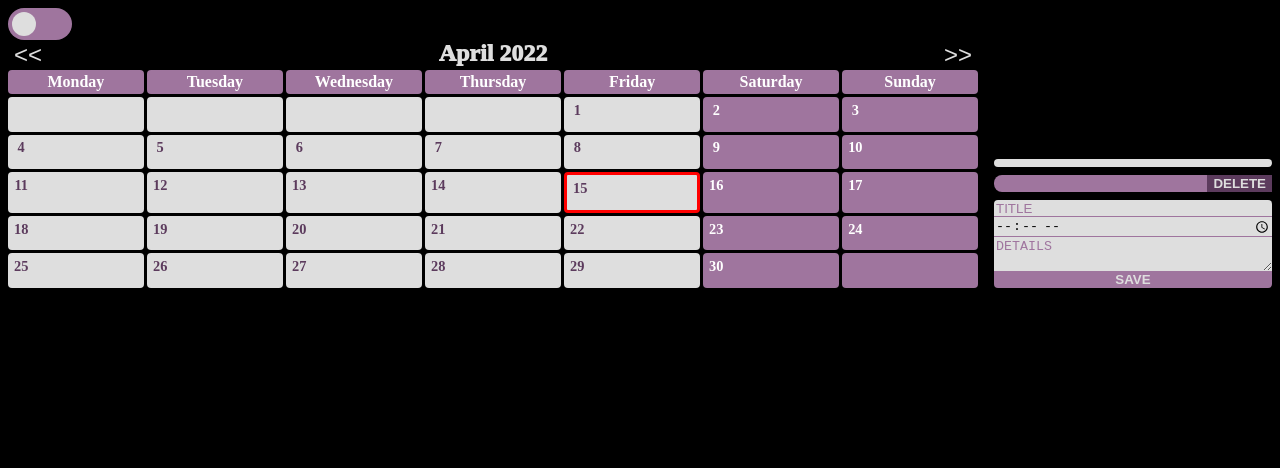
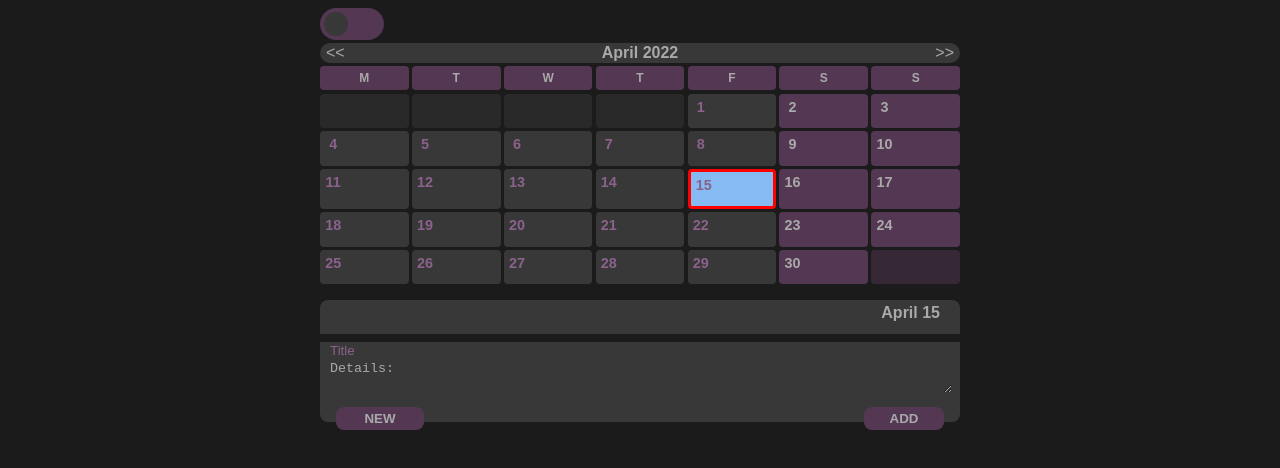
Before and after one commit to Kuovinen/TaskManager, a React (Create React App) app: page / in a window 1280 px wide. Shown: the top 468 px of the page. Built offline with nearby package versions, Linux system fonts and the light colour scheme.

Commit message:
visual and functional restructure to fit a vertical model

```diff
--- a/src/App.css
+++ b/src/App.css
@@ -1,13 +1,18 @@
 :root {
-  --cp-White: hsl(0, 0%, 87%);
-  --cp-lGrey: hsl(301, 18%, 54%);
-  --cp-lGrey25: rgb(158, 116, 157, 0.25);
+  --cp-Main: #383838;
+  --cp-Accent: #543753;
+  --cp-Accent25: rgb(158, 116, 157, 0.25);
   --cp-dGrey: rgb(92, 59, 93);
   --cp-Blue: rgb(134, 186, 243);
-  --cp-Black: rgb(0, 0, 0);
+  --cp-Background: #1b1b1b;
+  --cp-Text: #a9a9a9;
+  --cp-Text2: #8b628c;
 }
 body {
-  background-color: var(--cp-Black);
+  background-color: var(--cp-Background);
+  font-family: arial;
+  display: flex;
+  justify-content: center;
 }
 
 .switch {
@@ -27,7 +32,7 @@ body {
   left: 0;
   right: 0;
   bottom: 0;
-  background-color: var(--cp-lGrey);
+  background-color: var(--cp-Accent);
   -webkit-transition: 0.4s;
   transition: 0.4s;
   border-radius: 2vh;
@@ -40,26 +45,28 @@ body {
   width: 3vh;
   left: 0.5vh;
   bottom: 0.5vh;
-  background-color: var(--cp-White);
+  background-color: var(--cp-Main);
   -webkit-transition: 0.4s;
   transition: 0.4s;
   border-radius: 50%;
 }
 input:checked + .slider:before {
   transform: translateX(4vh);
-  background: var(--cp-lGrey);
+  background: var(--cp-Accent);
 }
 input:checked + .slider {
-  background: var(--cp-White);
+  background: var(--cp-Main);
 }
 .timetable {
-  flex: 10;
+  flex: 1;
 }
 .App {
   display: flex;
-  align-items: flex-end;
+  flex-direction: column;
   gap: 1rem;
-  flex-wrap: wrap;
+  min-width: 320px;
+  width: 90vw;
+  max-width: 40rem;
 }
 .month,
 .weekdays {
@@ -76,26 +83,30 @@ input:checked + .slider {
 }
 .weekday {
   border-radius: 0.5vh;
-  background: var(--cp-lGrey);
+  background: var(--cp-Accent);
   display: flex;
   justify-content: center;
   align-items: center;
   font-weight: 700;
-  color: white;
+  color: var(--cp-Text);
+  font-size: 0.75rem;
 }
 .day {
   cursor: pointer;
   border-radius: 0.5vh;
   overflow: hidden;
-  background: var(--cp-White);
+  background: var(--cp-Main);
 }
 .day:hover {
-  opacity: 0.9;
+  filter: brightness(1.3);
+}
+.opacity50 {
+  opacity: 0.5;
 }
 .year {
-  color: var(--cp-lGrey);
-  font-weight: 1000;
-  font-size: 1.5rem;
+  color: var(--cp-Text);
+  font-weight: 700;
+  font-size: 1rem;
   display: flex;
   justify-content: center;
 }
@@ -107,29 +118,34 @@ input:checked + .slider {
   display: flex;
   justify-content: center;
   align-items: center;
-  color: var(--cp-dGrey);
+  color: var(--cp-Text2);
   font-weight: bold;
   margin: 0.2rem;
 }
 .buttons {
   display: flex;
   justify-content: space-between;
+  align-items: center;
+  background: var(--cp-Main);
+  border-radius: 1rem;
+  font-size: 1rem;
+  margin: 0.2rem 0;
 }
 .chngM {
   border: none;
   background: none;
-  font-size: 1.5rem;
+  font-size: 1rem;
   font-weight: 400;
   cursor: pointer;
-  color: var(--cp-lGrey);
+  color: var(--cp-Accent);
 }
 .chngM:hover {
-  color: var(--cp-Darkest);
+  color: var(--cp-Text);
 }
 
 .tButton {
   border: none;
-  background: var(--cp-lGrey);
+  background: var(--cp-Accent);
   color: var(--cp-Darkest);
 }
 .taskButtons {
@@ -139,29 +155,58 @@ input:checked + .slider {
 form {
   display: flex;
   flex-direction: column;
-  border-radius: 0.5vh;
-  overflow: hidden;
+  position: relative;
+  border-bottom-left-radius: 0.5rem;
+  border-bottom-right-radius: 0.5rem;
+  min-height: 5rem;
+  background: var(--cp-Main);
 }
 .iInput,
 .iDetails {
-  outline: 0.1rem solid var(--cp-lGrey);
   border: none;
-  background: var(--cp-White);
+  background: var(--cp-Main);
+  color: var(--cp-Text);
+  resize: none;
+  margin: 0 0.5rem;
 }
-
-.iInput::placeholder,
+.iDetails {
+  margin-bottom: 1rem;
+}
+.iInput::placeholder {
+  color: var(--cp-Text2);
+}
 .iDetails::placeholder {
-  color: var(--cp-lGrey);
+  color: var(--cp-Text);
 }
-.submitButton {
-  background-color: var(--cp-lGrey);
+.newButton,
+.addButton {
+  background-color: var(--cp-Accent);
   border: none;
-  color: var(--cp-White);
+  position: absolute;
+  bottom: -0.5rem;
+  padding: 0.25rem;
+  border-radius: 0.5rem;
+  width: 5rem;
+  color: var(--cp-Text);
   cursor: pointer;
+  display: flex;
+  justify-content: center;
+  align-items: center;
   font-weight: 700;
+  text-align: center;
+}
+.addButton {
+  right: 1rem;
+}
+.newButton {
+  left: 1rem;
+}
+.newButton:hover,
+.addButton:hover {
+  transform: scale(0.9);
 }
 .selectedTask {
-  background-color: var(--cp-lGrey);
+  background-color: var(--cp-Accent);
   border-radius: 1vh;
   display: flex;
   justify-content: flex-end;
@@ -181,7 +226,7 @@ form {
   margin-bottom: 1vh;
 }
 .selectedtTitle {
-  color: var(--cp-White);
+  color: var(--cp-Main);
 }
 .info {
   flex: 6;
@@ -193,7 +238,7 @@ form {
 }
 .tButton {
   background-color: var(--cp-dGrey);
-  color: var(--cp-White);
+  color: var(--cp-Main);
   font-weight: 700;
 
   cursor: pointer;
@@ -221,7 +266,7 @@ form {
   width: 100%;
   justify-content: center;
   align-items: center;
-  background-color: var(--cp-dGrey);
+  background-color: var(--cp-Text);
 }
 .cTask:hover {
   background: white;
@@ -232,30 +277,96 @@ form {
   width: auto;
   grid-template-columns: auto-fill;
   gap: 1vh;
-  flex: auto;
+  flex: 1;
   height: 100%;
 }
 .iDetails {
   resize: vertical;
 }
 .selectedDay {
-  border-radius: 0.5rem;
-  overflow: hidden;
-  background: var(--cp-White);
+  border-top-left-radius: 0.5rem;
+  border-top-right-radius: 0.5rem;
+
+  background: var(--cp-Main);
   padding: 0.5vh;
   height: auto;
   width: auto;
+  display: flex;
+  flex-direction: column;
+  max-height: 10rem;
 }
+.taskArray {
+  overflow-x: hidden;
+  overflow-y: scroll;
+  padding-top: 0.5rem;
+  display: relative;
+}
+/* width */
+::-webkit-scrollbar {
+  width: 0.5rem;
+}
+
+/* Track */
+::-webkit-scrollbar-track {
+  background: none;
+}
+
+/* Handle */
+::-webkit-scrollbar-thumb {
+  background: var(--cp-Background);
+  border-radius: 0.2rem;
+}
+
 .infoTask {
-  color: var(--cp-dGrey);
+  color: var(--cp-Text);
+  background: var(--cp-Accent);
+  font-size: 0.6rem;
+  width: fit-content;
+  padding: 0.1rem 0.5rem;
+  min-width: 3rem;
+  border-radius: 0.5rem;
+  position: absolute;
+  top: -0.25rem;
 }
 .infoTask:hover {
-  background: var(--cp-lGrey25);
+  background: var(--cp-Accent25);
+}
+.taskItem {
+  position: relative;
+  background: var(--cp-Background);
+  border-radius: 0.25rem;
+  margin-bottom: 0.5rem;
+  margin-left: 0.5rem;
+  padding-top: 0.75rem;
+  padding-left: 0.5rem;
+  font-size: 0.5rem;
+  color: var(--cp-Text2);
+  display: flex;
+  justify-content: space-between;
 }
 .infoDate {
-  color: var(--cp-lGrey);
+  color: var(--cp-Text);
   font-weight: 700;
   width: 100%;
   display: flex;
-  justify-content: center;
+  justify-content: flex-end;
 }
+.infoDate > span {
+  margin-right: 1rem;
+}
+.binIcon {
+  height: 1rem;
+  filter: invert(46%) sepia(14%) saturate(1142%) hue-rotate(250deg)
+    brightness(88%) contrast(84%);
+}
+.deleteTask {
+  background: none;
+}
+.deleteTask {
+  background: none;
+  border: none;
+  cursor: pointer;
+}
+.deleteTask:hover {
+  transform: scale(0.9);
+}
--- a/src/App.js
+++ b/src/App.js
@@ -1,7 +1,6 @@
 import "./App.css";
 import { useState, useEffect, useRef } from "react";
 import Month from "./components/Month.js";
-import TaskDataDisplay from "./components/TaskDataDisplay.js";
 import Input from "./components/Input.js";
 import SelectedDay from "./components/SelectedDay.js";
 import Toggle from "./components/Toggle.js";
@@ -19,24 +18,23 @@ function App() {
   const [year, setYear] = useState(date.getFullYear());
   const [taskData, setTaskData] = useState({});
   const [selectedDay, setSelectedDay] = useState({
-    day: null,
-    month: null,
-    tasks: [{ title: null, time: null, details: null }],
+    day: date.getDate(),
+    month: date.getMonth(),
+    tasks: [{ title: null, details: null }],
   });
   const [taskList, setTaskList] = useState(
     JSON.parse(localStorage.getItem("tasks"))
   );
-  const [yearStyle, setYearStyle] = useState({ color: "var(--cp-White)" });
-
   const initialRender = useRef(true);
 
   useEffect(() => {
     localStorage.setItem("tasks", JSON.stringify(taskList));
   }, [taskList]);
+
   return (
     <div className="App">
       <div className="timetable">
-        <Toggle setYearStyle={setYearStyle} yearStyle={yearStyle} />
+        <Toggle />
         <Month
           date={date}
           selectedDay={selectedDay}
@@ -44,7 +42,6 @@ function App() {
           taskData={taskData}
           setTaskData={setTaskData}
           taskList={taskList}
-          yearStyle={yearStyle}
           year={year}
           setYear={setYear}
           initialRender={initialRender}
@@ -52,16 +49,15 @@ function App() {
       </div>
 
       <div className="workspace">
-        <SelectedDay setTaskData={setTaskData} data={selectedDay} />
-        <TaskDataDisplay
-          taskData={{ ...taskData }}
+        <SelectedDay
+          setTaskData={setTaskData}
+          setSelectedDay={setSelectedDay}
+          setTaskList={setTaskList}
+          data={selectedDay}
           taskList={taskList}
-          setSelectedDay={setSelectedDay}
-          day={selectedDay.day}
-          month={selectedDay.month}
           year={year}
-          setTaskList={setTaskList}
         />
+
         <Input
           setTaskList={setTaskList}
           taskList={taskList}
--- a/src/components/CTask.js
+++ b/src/components/CTask.js
@@ -4,7 +4,6 @@ export default function Task(props) {
   function showData() {
     props.setTaskData({
       title: props.title,
-      time: props.time,
       details: props.details,
     });
   }
--- a/src/components/Day.js
+++ b/src/components/Day.js
@@ -3,10 +3,10 @@ import Task from "./CTask.js";
 export default function Day(props) {
   let tasks = [];
   let border = props.current ? "0.2rem solid red" : "none";
-  let dateStyle = props.weekend ? { color: "white" } : null;
+  let dateStyle = props.weekend ? { color: "var(--cp-Text)" } : null;
   //assign background color based on if the day is a weekend
   let dayStyle = props.weekend
-    ? { background: "var(--cp-lGrey)", border: border }
+    ? { background: "var(--cp-Accent)", border: border }
     : { border: border };
   //update background color based on if the day has been selected
   dayStyle =
@@ -25,7 +25,6 @@ export default function Day(props) {
         <Task
           key={index}
           title={element.title}
-          time={element.time}
           details={element.details}
           setTaskData={props.setTaskData}
         />
@@ -52,12 +51,12 @@ export default function Day(props) {
       props.setSelectedDay({
         day: props.day,
         month: props.month,
-        tasks: [{ title: null, time: null, details: null }],
+        tasks: [{ title: null, details: null }],
       });
     }
   }
   return (
-    <div className="day" onClick={assign} style={dayStyle}>
+    <div className={"day " + props.suffix} onClick={assign} style={dayStyle}>
       <div className="date" style={props.day === null ? null : dateStyle}>
         {props.day}
       </div>
--- a/src/components/Input.js
+++ b/src/components/Input.js
@@ -7,12 +7,7 @@ export default function Input(props) {
     props.setTaskList(
       produce((draft) => {
         //if there is at least SOME data to save and a day is selected
-        if (
-          (event.target[0].value ||
-            event.target[1].value ||
-            event.target[2].value) &&
-          props.day
-        ) {
+        if (event.target[0].value && props.day) {
           //decide if the day already has tasks assigned to it
           //if so - spread them out , add a new one and assign all to the value
           //if not, simply assign the new one to the value
@@ -21,15 +16,13 @@ export default function Input(props) {
                 ...draft[props.year][props.month][props.day],
                 {
                   title: event.target[0].value,
-                  time: event.target[1].value,
-                  details: event.target[2].value,
+                  details: event.target[1].value,
                 },
               ]
             : [
                 {
                   title: event.target[0].value,
-                  time: event.target[1].value,
-                  details: event.target[2].value,
+                  details: event.target[1].value,
                 },
               ];
           //update the month data by spreading it and adding content of the
@@ -50,10 +43,10 @@ export default function Input(props) {
           saveData(event);
         }}
       >
-        <input className="iInput" placeholder="TITLE"></input>
-        <input className="iInput" type="time"></input>
-        <textarea className="iDetails" placeholder="DETAILS"></textarea>
-        <input className="submitButton" type="submit" value="SAVE"></input>
+        <input className="iInput" placeholder="Title"></input>
+        <textarea className="iDetails" placeholder="Details:"></textarea>
+        <input className="newButton" value="NEW"></input>
+        <input className="addButton" type="submit" value="ADD"></input>
       </form>
     </div>
   );
--- a/src/components/Month.js
+++ b/src/components/Month.js
@@ -1,15 +1,12 @@
 import Day from "./Day.js";
 import Weekday from "./Weekday.js";
 import { useEffect, useState, useRef } from "react";
-import getMonthString, {
-  createYearData,
-  decideWeekdayTxt,
-} from "./functions.js";
+import getMonthString, { createYearData } from "./functions.js";
 //components that produces the main month element
 export default function Month(props) {
   const initialRender = useRef(false);
   const [yearObject, setYearObject] = useState(createYearData(props.year));
-  const weekdays = decideWeekdayTxt();
+
   //Create array fillied with day components
   function constructMonth(number) {
     let days = yearObject.months[number].map((element, index) => {
@@ -31,6 +28,7 @@ export default function Month(props) {
         <Day
           key={index + number}
           day={element === null ? null : element.date}
+          suffix={element === null && "opacity50"}
           month={number}
           year={props.year}
           weekend={weekend}
@@ -56,7 +54,7 @@ export default function Month(props) {
     props.setSelectedDay({
       day: null,
       month: null,
-      tasks: [{ title: null, time: null, details: null }],
+      tasks: [{ title: null, details: null }],
     });
   }
   //set displayed mongth to the next one
@@ -70,7 +68,7 @@ export default function Month(props) {
     props.setSelectedDay({
       day: null,
       month: null,
-      tasks: [{ title: null, time: null, details: null }],
+      tasks: [{ title: null, details: null }],
     });
   }
   //STATES
@@ -112,18 +110,26 @@ export default function Month(props) {
   return (
     <section className="main">
       <div className="buttons">
-        <button className="chngM" onClick={prevMonth} style={props.yearStyle}>
+        <button
+          className="chngM"
+          onClick={prevMonth}
+          style={{ color: "var(--cp-Text)" }}
+        >
           {"<<"}
         </button>{" "}
         <div className="year" style={props.yearStyle}>
           {monthTitle} {props.year}
         </div>
-        <button className="chngM" onClick={nextMonth} style={props.yearStyle}>
+        <button
+          className="chngM"
+          onClick={nextMonth}
+          style={{ color: "var(--cp-Text)" }}
+        >
           {">>"}
         </button>
       </div>
       <div className="weekdays">
-        {weekdays.map((element, index) => (
+        {["M", "T", "W", "T", "F", "S", "S"].map((element, index) => (
           <Weekday key={element + index} day={element} />
         ))}
       </div>
--- a/src/components/SelectedDay.js
+++ b/src/components/SelectedDay.js
@@ -1,22 +1,37 @@
 import InfoTask from "./InfoTask.js";
 import getMonthString from "./functions.js";
+
 //component used in the lower section, first element, displays the days tasks.
 export default function SelectedDay(props) {
+  function makeInfoTasks() {
+    if (
+      props.data.tasks[0] &&
+      (props.data.tasks[0].title || props.data.tasks[0].details)
+    ) {
+      return props.data.tasks.map((element, index) => (
+        <InfoTask
+          setTaskData={props.setTaskData}
+          setSelectedDay={props.setSelectedDay}
+          setTaskList={props.setTaskList}
+          taskList={props.taskList}
+          key={index}
+          title={element.title}
+          details={element.details}
+          day={props.data.day}
+          month={props.data.month}
+          year={props.year}
+        />
+      ));
+    }
+  }
   return (
     <div className="selectedDay">
       <div className="infoDate">
-        {getMonthString(props.data.month)} {props.data.day}
+        <span>
+          {getMonthString(props.data.month)} {props.data.day}
+        </span>
       </div>
-
-      {props.data.tasks.map((element, index) => (
-        <InfoTask
-          setTaskData={props.setTaskData}
-          key={index}
-          time={element.time}
-          title={element.title}
-          details={element.details}
-        />
-      ))}
+      <div className="taskArray">{makeInfoTasks()}</div>
     </div>
   );
 }
--- a/src/components/functions.js
+++ b/src/components/functions.js
@@ -90,7 +90,6 @@ export function createYearData(yearNumber) {
     }
     yearObject.months.push(month);
     let PaddingDaysAfter = new Date(yearNumber, i + 1, 0).getDay();
-    console.log(i + "|" + PaddingDaysAfter + "-" + yearNumber);
     for (let k = 0; k < getPaddingAfter(PaddingDaysAfter); k++) {
       month.push(null);
     }
```
Also changed, not shown: src/components/InfoTask.js (+40 -3 lines), src/garbage.svg (added).
